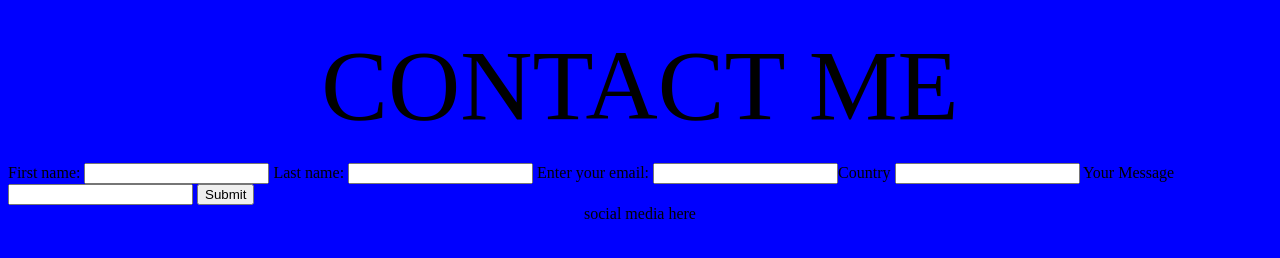
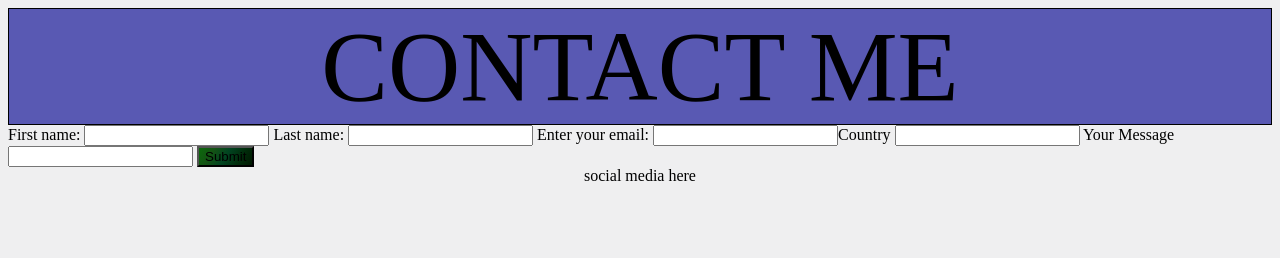
Before and after one commit to JackLikesJava/Forms, a plain HTML site: page index.html in a window 1280 px wide. Drawn offline with Linux system fonts and the light colour scheme.

Commit message:
Update style.css
updated the button so it worked properly

```diff
--- a/style.css
+++ b/style.css
@@ -1,16 +1,16 @@
 header {
-  border: 20px solid blue;
+  border: 1px solid black;
   text-align: center;
   font-size: 100px;
-  background-color: blue;
+  background-color: rgb(89, 89, 179);
 }
 body {
-   background-color: blue;
+   background-color: rgb(239, 239, 240);
 }
 footer {
    text-align: center;
 
 }
 button {
-   background-image:linear-gradient rgb(41, 41, 151,) rgb(55, 55, 214,);
+   background-image: linear-gradient(120deg,#0b690b,#145314, #014421, #002d0b, #001800);
 }
```
